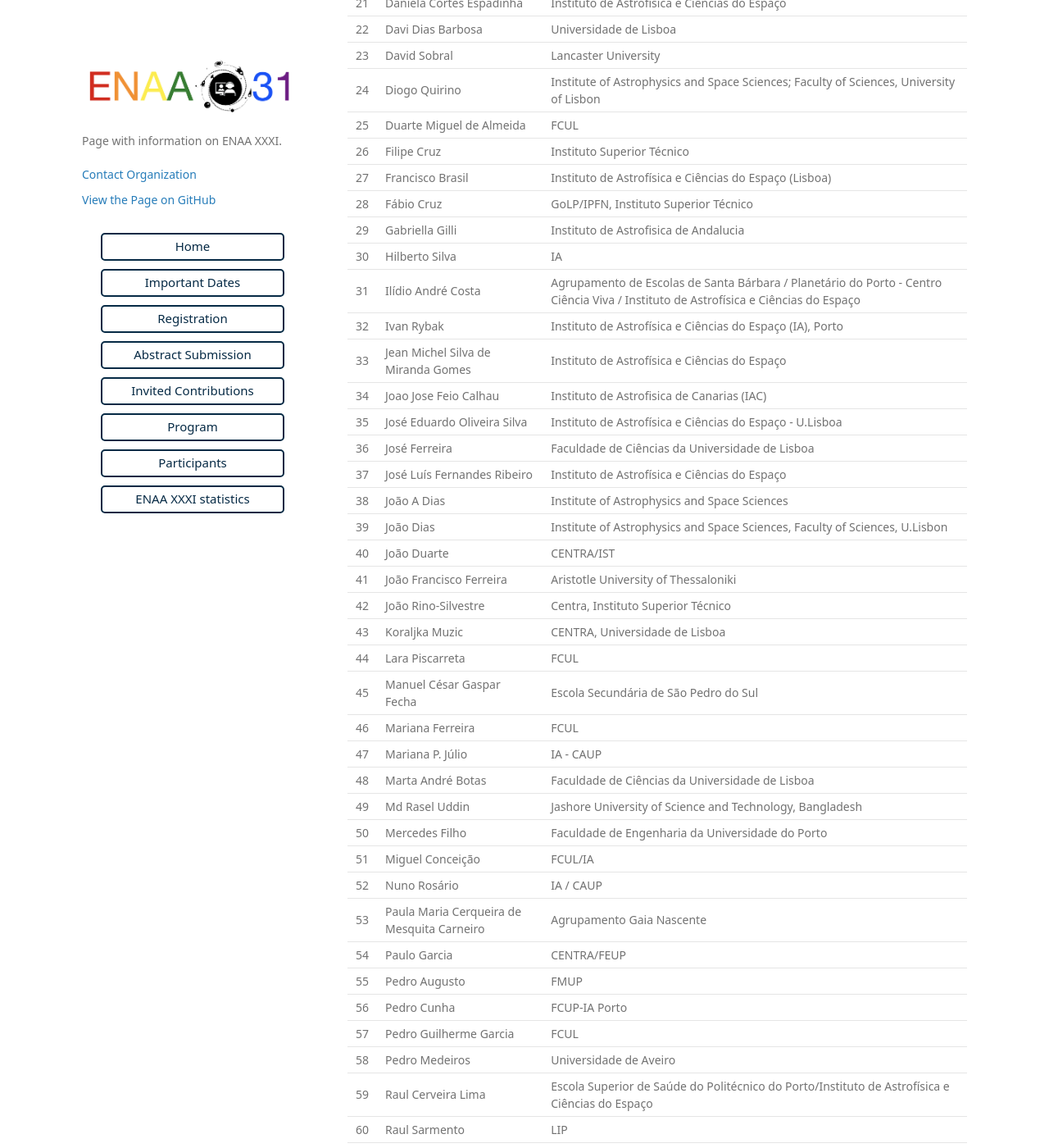
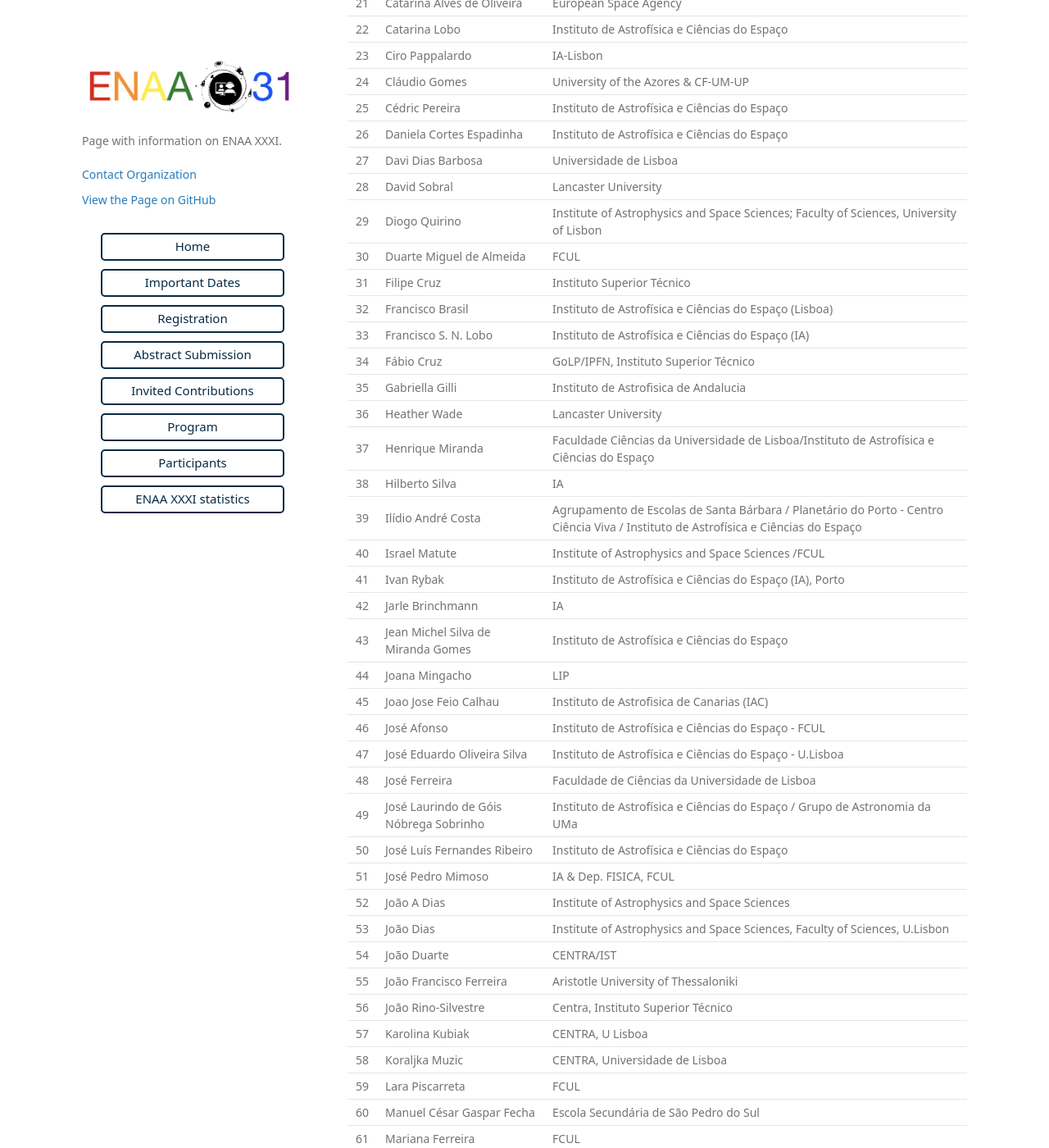
Before and after one commit to ENAAXXXI/ENAAXXXI.github.io, a Jekyll site: the page built from participants.md, in a window 1280 px wide and 1400 px high, scrolled down 835 px. Shown: the whole window at 82% size. Built offline with Jekyll 4.4.1, drawn with Linux system fonts in a browser that asks for light colours; some web fonts are replaced; our own code applies the rules of GitHub Pages for plain Markdown files; some of the changed text lies outside the part shown.

Commit message:
updated participants

```diff
--- a/participants.md
+++ b/participants.md
@@ -4,72 +4,97 @@
 | -- | ----------- | ----------- |
 | 1 | Abhishek Rajesh Chougule | Instituto de Astrofı́sica e Ciências do Espaço|
 | 2 | Afonso do Vale | CENTRA, FCUL |
-| 3 | Alexandra Fernandes | LIP, FCUP |
-| 4 | Alexandra Pardal | Faculdade de Ciências da Universidade de Lisboa |
-| 5 | Ana Brito | Instituto Superior de Gestão and CENTRA |
-| 6 | Ana Carolina Ribeiro | FCUL |
-| 7 | Ana Maria Mourão | CENTRA, Instituto Superior Técnico |
-| 8 | Ana Paulino-Afonso | CENTRA/IST |
-| 9 | Ana Rita Costa Silva | Chalmers University of Technology/University of Porto |
-| 10 | Andreia Nunes | CIES-IUL |
-| 11 | André Moitinho | CENTRA/FCUL |
-| 12 | Antonio Amorim | CENTRA e Faculdade de Ciencias da Universidade de Lisboa |
-| 13 | Artur Gil Monteiro Guerreiro | Faculdade de Ciências da Universidade de Lisboa |
-| 14 | Beatriz Maria dos Santos Pereira | Instituto Superior Técnico (IST) |
-| 15 | Borja Serrano González | LIP / IST |
-| 16 | Bruno Ribeiro | DTx Colab |
-| 17 | Catarina Alves de Oliveira | European Space Agency |
-| 18 | Catarina Lobo | Instituto de Astrofísica e Ciências do Espaço |
-| 19 | Cláudio Gomes | University of the Azores & CF-UM-UP |
-| 20 | Cédric Pereira | Instituto de Astrofísica e Ciências do Espaço |
-| 21 | Daniela Cortes Espadinha | Instituto de Astrofísica e Ciências do Espaço |
-| 22 | Davi Dias Barbosa | Universidade de Lisboa |
-| 23 | David Sobral | Lancaster University |
-| 24 | Diogo Quirino | Institute of Astrophysics and Space Sciences; Faculty of Sciences, University of Lisbon |
-| 25 | Duarte Miguel de Almeida | FCUL |
-| 26 | Filipe Cruz | Instituto Superior Técnico |
-| 27 | Francisco Brasil | Instituto de Astrofísica e Ciências do Espaço (Lisboa) |
-| 28 | Fábio Cruz | GoLP/IPFN, Instituto Superior Técnico |
-| 29 | Gabriella Gilli | Instituto de Astrofisica de Andalucia |
-| 30 | Hilberto Silva | IA |
-| 31 | Ilídio André Costa | Agrupamento de Escolas de Santa Bárbara / Planetário do Porto - Centro Ciência Viva / Instituto de Astrofísica e Ciências do Espaço |
-| 32 | Ivan Rybak | Instituto de Astrofísica e Ciências do Espaço (IA), Porto |
-| 33 | Jean Michel Silva de Miranda Gomes | Instituto de Astrofísica e Ciências do Espaço |
-| 34 | Joao Jose Feio Calhau | Instituto de Astrofisica de Canarias (IAC) |
-| 35 | José Eduardo Oliveira Silva | Instituto de Astrofísica e Ciências do Espaço - U.Lisboa |
-| 36 | José Ferreira | Faculdade de Ciências da Universidade de Lisboa |
-| 37 | José Luís Fernandes Ribeiro | Instituto de Astrofísica e Ciências do Espaço |
-| 38 | João A Dias | Institute of Astrophysics and Space Sciences |
-| 39 | João Dias | Institute of Astrophysics and Space Sciences, Faculty of Sciences, U.Lisbon |
-| 40 | João Duarte | CENTRA/IST |
-| 41 | João Francisco Ferreira | Aristotle University of Thessaloniki |
-| 42 | João Rino-Silvestre | Centra, Instituto Superior Técnico |
-| 43 | Koraljka Muzic | CENTRA, Universidade de Lisboa |
-| 44 | Lara Piscarreta | FCUL |
-| 45 | Manuel César Gaspar Fecha | Escola Secundária de São Pedro do Sul |
-| 46 | Mariana Ferreira | FCUL |
-| 47 | Mariana P. Júlio | IA - CAUP |
-| 48 | Marta André Botas | Faculdade de Ciências da Universidade de Lisboa |
-| 49 | Md Rasel Uddin   | Jashore University of Science and Technology, Bangladesh        |
-| 50 | Mercedes Filho | Faculdade de Engenharia da Universidade do Porto |
-| 51 | Miguel Conceição | FCUL/IA |
-| 52 | Nuno Rosário | IA / CAUP |
-| 53 | Paula Maria Cerqueira de Mesquita Carneiro  | Agrupamento Gaia Nascente  |
-| 54 | Paulo Garcia | CENTRA/FEUP |
-| 55 | Pedro Augusto | FMUP |
-| 56 | Pedro Cunha | FCUP-IA Porto |
-| 57 | Pedro Guilherme Garcia | FCUL |
-| 58 | Pedro Medeiros | Universidade de Aveiro |
-| 59 | Raul Cerveira Lima | Escola Superior de Saúde do Politécnico do Porto/Instituto de Astrofísica e Ciências do Espaço |
-| 60 | Raul Sarmento | LIP |
-| 61 | Rodrigo Carvajal | Institute of Astrophysics - University of Lisbon |
-| 62 | Rute Rodrigues | Rio Maior High School Portugal |
-| 63 | Sandra Raimundo | Univ. of Copenhagen / UCLA / Univ. of Southampton |
-| 64 | Santiago Gonzalez-Gaitan | CENTRA, Instituto Superior Técnico, Universidade de Lisboa |
-| 65 | Sofia Trigo  | FCUL |
-| 66 | Thibault Boulet | Centro de Astrofísica da Universidade do Porto |
-| 67 | Tiago Gonçalves | Instituto de Astrofísica e Ciências do Espaço, Faculdade de Ciências da Universidade de Lisboa  |
-| 68 | Vardan Adibekyan | Instituto de Astrofísica e Ciências do Espaço (IA) |
-| 69 | Vitor Bonifácio | CIDTFF, Physics Department, University of Aveiro |
-| 70 | Víctor Almendros-Abad | CENTRA FCUL |
-| 71 | Álvaro Manuel Folhas Ferreira | Agrupamento de escola de Águeda Sul / NUCLIO / CITEUC |
+| 3 | Alberto Krone-Martins | University of California, Irvine & CENTRA/SIM |
+| 4 | Alexandra Fernandes | LIP, FCUP |
+| 5 | Alexandra Pardal | Faculdade de Ciências da Universidade de Lisboa |
+| 6 | Ana Brito | Instituto Superior de Gestão and CENTRA |
+| 7 | Ana Carolina Ribeiro | FCUL |
+| 8 | Ana Maria Mourão | CENTRA, Instituto Superior Técnico |
+| 9 | Ana Paulino-Afonso | CENTRA/IST |
+| 10 | Ana Rita Costa Silva | Chalmers University of Technology/University of Porto |
+| 11 | Andreia Nunes | CIES-IUL |
+| 12 | André G. C. Baptista | CENTRA, FCUL |
+| 13 | André Moitinho | CENTRA/FCUL |
+| 14 | Antonio Amorim | CENTRA e Faculdade de Ciencias da Universidade de Lisboa |
+| 15 | Antonio da Silva | FCUL / IA |
+| 16 | António Antunes Dias | Instituto de Astrofísica |
+| 17 | Artur Gil Monteiro Guerreiro | Faculdade de Ciências da Universidade de Lisboa |
+| 18 | Beatriz Maria dos Santos Pereira | Instituto Superior Técnico (IST) |
+| 19 | Borja Serrano González | LIP / IST |
+| 20 | Bruno Ribeiro | DTx Colab |
+| 21 | Catarina Alves de Oliveira | European Space Agency |
+| 22 | Catarina Lobo | Instituto de Astrofísica e Ciências do Espaço |
+| 23 | Ciro Pappalardo | IA-Lisbon |
+| 24 | Cláudio Gomes | University of the Azores & CF-UM-UP |
+| 25 | Cédric Pereira | Instituto de Astrofísica e Ciências do Espaço |
+| 26 | Daniela Cortes Espadinha | Instituto de Astrofísica e Ciências do Espaço |
+| 27 | Davi Dias Barbosa | Universidade de Lisboa |
+| 28 | David Sobral | Lancaster University |
+| 29 | Diogo Quirino | Institute of Astrophysics and Space Sciences; Faculty of Sciences, University of Lisbon |
+| 30 | Duarte Miguel de Almeida | FCUL |
+| 31 | Filipe Cruz | Instituto Superior Técnico |
+| 32 | Francisco Brasil | Instituto de Astrofísica e Ciências do Espaço (Lisboa) |
+| 33 | Francisco S. N. Lobo | Instituto de Astrofísica e Ciências do Espaço (IA) |
+| 34 | Fábio Cruz | GoLP/IPFN, Instituto Superior Técnico |
+| 35 | Gabriella Gilli | Instituto de Astrofisica de Andalucia |
+| 36 | Heather Wade | Lancaster University |
+| 37 | Henrique Miranda | Faculdade Ciências da Universidade de Lisboa/Instituto de Astrofísica e Ciências do Espaço |
+| 38 | Hilberto Silva | IA |
+| 39 | Ilídio André Costa | Agrupamento de Escolas de Santa Bárbara / Planetário do Porto - Centro Ciência Viva / Instituto de Astrofísica e Ciências do Espaço |
+| 40 | Israel Matute | Institute of Astrophysics and Space Sciences /FCUL |
+| 41 | Ivan Rybak | Instituto de Astrofísica e Ciências do Espaço (IA), Porto |
+| 42 | Jarle Brinchmann | IA |
+| 43 | Jean Michel Silva de Miranda Gomes | Instituto de Astrofísica e Ciências do Espaço |
+| 44 | Joana Mingacho | LIP |
+| 45 | Joao Jose Feio Calhau | Instituto de Astrofisica de Canarias (IAC) |
+| 46 | José Afonso | Instituto de Astrofísica e Ciências do Espaço - FCUL |
+| 47 | José Eduardo Oliveira Silva | Instituto de Astrofísica e Ciências do Espaço - U.Lisboa |
+| 48 | José Ferreira | Faculdade de Ciências da Universidade de Lisboa |
+| 49 | José Laurindo de Góis Nóbrega Sobrinho | Instituto de Astrofísica e Ciências do Espaço / Grupo de Astronomia da UMa |
+| 50 | José Luís Fernandes Ribeiro | Instituto de Astrofísica e Ciências do Espaço |
+| 51 | José Pedro  Mimoso  | IA & Dep. FISICA, FCUL |
+| 52 | João A Dias | Institute of Astrophysics and Space Sciences |
+| 53 | João Dias | Institute of Astrophysics and Space Sciences, Faculty of Sciences, U.Lisbon |
+| 54 | João Duarte | CENTRA/IST |
+| 55 | João Francisco Ferreira | Aristotle University of Thessaloniki |
+| 56 | João Rino-Silvestre | Centra, Instituto Superior Técnico |
+| 57 | Karolina Kubiak | CENTRA, U Lisboa |
+| 58 | Koraljka Muzic | CENTRA, Universidade de Lisboa |
+| 59 | Lara Piscarreta | FCUL |
+| 60 | Manuel César Gaspar Fecha | Escola Secundária de São Pedro do Sul |
+| 61 | Mariana Ferreira | FCUL |
+| 62 | Mariana P. Júlio | IA - CAUP |
+| 63 | Marta André Botas | Faculdade de Ciências da Universidade de Lisboa |
+| 64 | Md Rasel Uddin   | Jashore University of Science and Technology, Bangladesh        |
+| 65 | Mercedes Filho | Faculdade de Engenharia da Universidade do Porto |
+| 66 | Miguel Conceição | FCUL/IA |
+| 67 | Miguel Tavares Clara | Instituto de Astrofísica e Ciências do Espaço |
+| 68 | Nuno Peixinho | Instituto de Astrofísica e Ciências do Espaço, Universidade de Coimbra |
+| 69 | Nuno Rosário | IA / CAUP |
+| 70 | Paula Maria Cerqueira de Mesquita Carneiro  | Agrupamento Gaia Nascente  |
+| 71 | Paulo Garcia | CENTRA/FEUP |
+| 72 | Pedro Augusto | FMUP |
+| 73 | Pedro Cunha | FCUP-IA Porto |
+| 74 | Pedro Guilherme Garcia | FCUL |
+| 75 | Pedro Machado | Instituto de Astrofísica e Ciências do Espaço |
+| 76 | Pedro Medeiros | Universidade de Aveiro |
+| 77 | Raul Cerveira Lima | Escola Superior de Saúde do Politécnico do Porto/Instituto de Astrofísica e Ciências do Espaço |
+| 78 | Raul Sarmento | LIP |
+| 79 | Rodrigo Carvajal | Institute of Astrophysics - University of Lisbon |
+| 80 | Rosa Doran | NUCLIO |
+| 81 | Rui Curado da Silva | LIP |
+| 82 | Rute Rodrigues | Rio Maior High School Portugal |
+| 83 | Sandra Raimundo | Univ. of Copenhagen / UCLA / Univ. of Southampton |
+| 84 | Santiago Gonzalez-Gaitan | CENTRA, Instituto Superior Técnico, Universidade de Lisboa |
+| 85 | Sara Anjos | NUCLIO/ University of Minho/ University of Leiden |
+| 86 | Sara Melissa Azevedo Freitas | Universidade do Porto |
+| 87 | Sara Nóbrega | FCUL/IA |
+| 88 | Sofia Trigo  | FCUL |
+| 89 | Stergios Amarantidis |  Institute of Astrophysics and Space Sciences |
+| 90 | Sílvia Vicente | IA - Institute of Astrophysics and Space Sciences |
+| 91 | Thibault Boulet | Centro de Astrofísica da Universidade do Porto |
+| 92 | Tiago Gonçalves | Instituto de Astrofísica e Ciências do Espaço, Faculdade de Ciências da Universidade de Lisboa  |
+| 93 | Vardan Adibekyan | Instituto de Astrofísica e Ciências do Espaço (IA) |
+| 94 | Vitor Bonifácio | CIDTFF, Physics Department, University of Aveiro |
+| 95 | Víctor Almendros-Abad | CENTRA FCUL |
+| 96 | Álvaro Manuel Folhas Ferreira | Agrupamento de escola de Águeda Sul / NUCLIO / CITEUC |
```
